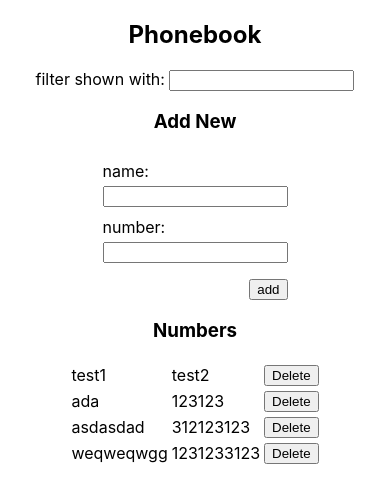
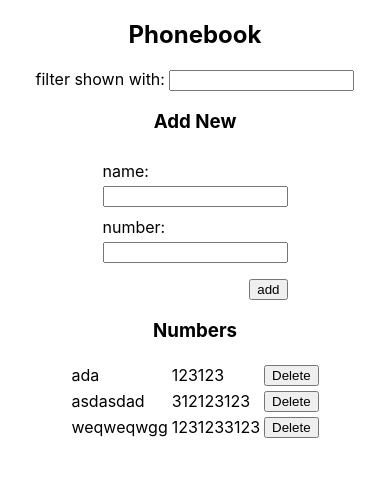
Before and after one commit to shotozuro/fullstackopen, a React (Create React App) app in the folder part2/phonebook/: page / in a window 390 px wide. Shown: the top 502 px of the page. Built offline with nearby package versions, Linux system fonts and the light colour scheme; data requests are answered from the project's data file.

Commit message:
2.20*: Phonebook step12

```diff
--- a/part2/phonebook/db.json
+++ b/part2/phonebook/db.json
@@ -1,10 +1,5 @@
 {
   "persons": [
-    {
-      "name": "test1",
-      "number": "test2",
-      "id": 2
-    },
     {
       "name": "ada",
       "number": "123123",
--- a/part2/phonebook/src/App.js
+++ b/part2/phonebook/src/App.js
@@ -138,7 +138,7 @@ const App = () => {
         setNotification({ type: 'remove', content: `Deleted ${person.name}` })
       })
       .catch(() => {
-        setNotification({ type: 'error', content: `Failed to remove ${person.name}` })
+        setNotification({ type: 'error', content: `Information of ${person.name} has already been removed from server` })
       })
   }
 
```
